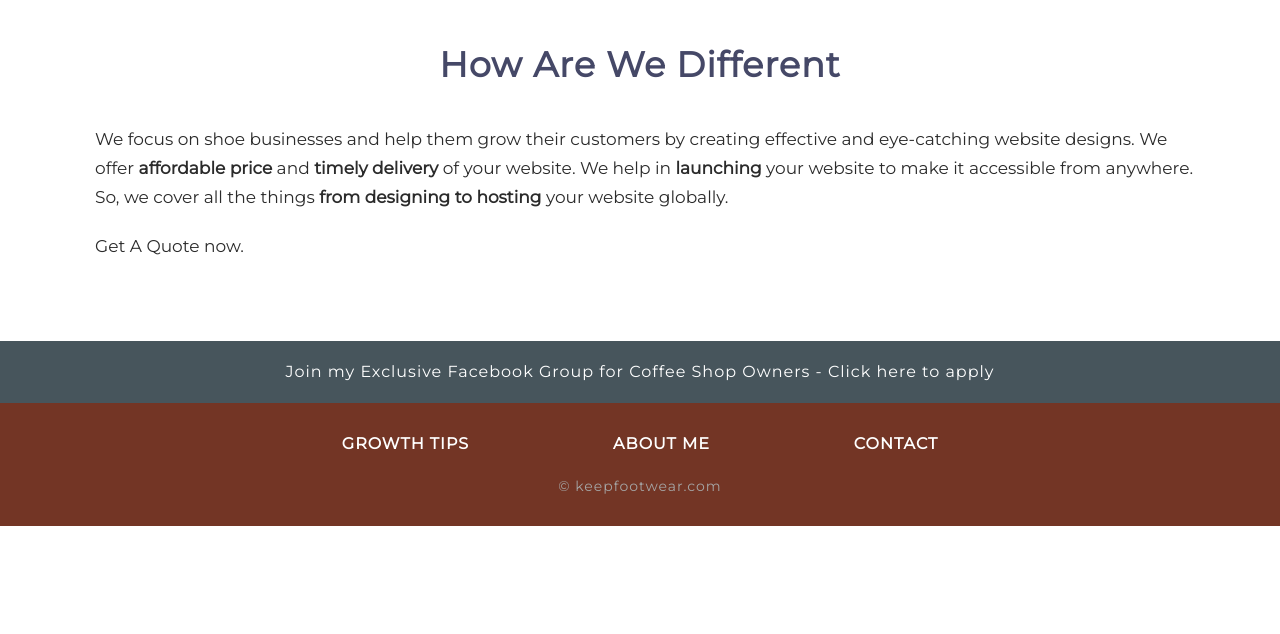
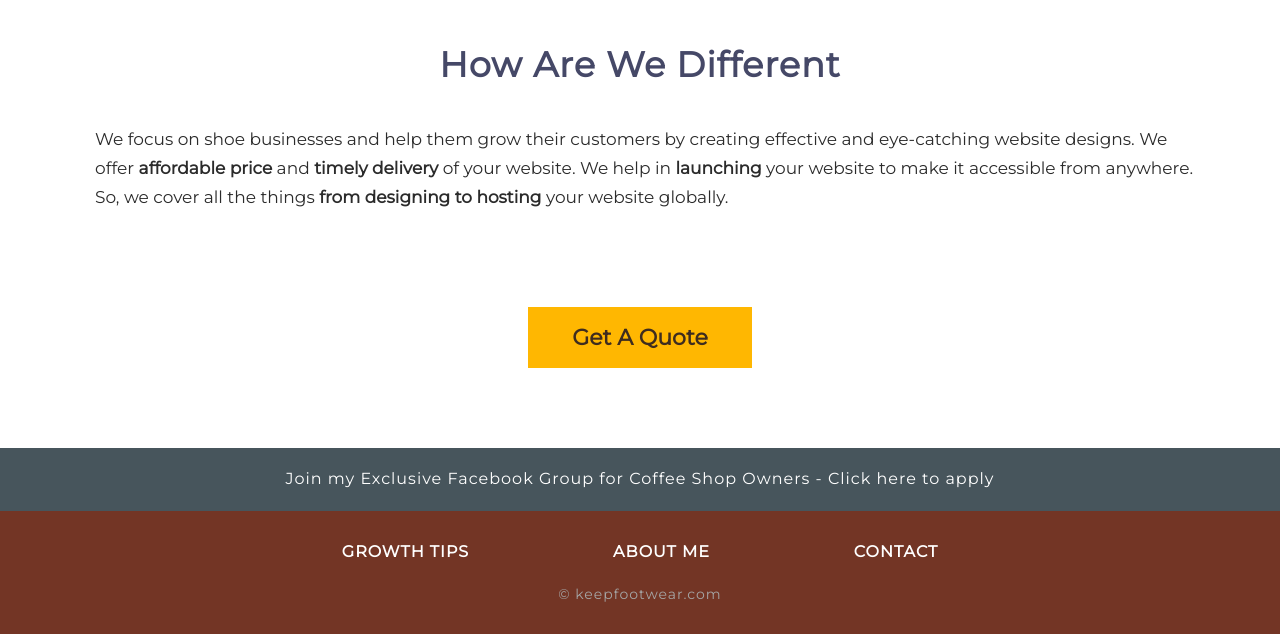
Before and after one commit to hassan-ali-cs7/keepfootwear, a PHP site: page /website-design.html in a window 1280 px wide. Shown: the part 1571-2205 px from the top of the page. Before the commit the page ends 2097 px from the top, so only its background shows below. Run offline with PHP 8.4, Linux system fonts and the light colour scheme.

Commit message:
Request-A-Quote Button added on website-design page

```diff
--- a/index.php
+++ b/index.php
@@ -322,7 +322,7 @@ document.getElementsByTagName('head')[0].appendChild(s1);
 </div><!--end portfolio-->
 
 
-<div class="request-quote"> <br>
+<div class="request-quote" id="request-a-quote"> <br>
 
   <h4>Request a Quote</h4>
 
--- a/website-design.html
+++ b/website-design.html
@@ -144,12 +144,13 @@
             <p>
             We focus on shoe businesses and help them grow their customers by creating effective and eye-catching website designs. We offer <strong>affordable price</strong> and <strong>timely delivery</strong> of your website. We help in <strong>launching</strong> your website to make it accessible from anywhere. So, we cover all the things <strong>from designing to hosting</strong> your website globally.
             </p>
-            <br>
-            <p>
-                Get A Quote now.
-            </p>
+        </div><!--end row-->
 
-        </div><!--end row-->
+        <div class="row">
+            <div class="col-md-12" align="center" id="read-article">
+                <button type="submit" class="btn btn-lg center-block articlelink" hvr-float-shadow=""><a href="https://keepfootwear.com#request-a-quote">Get A Quote</a></button>
+            </div>
+        </div>
 
     </div><!--end container-->
 
```
